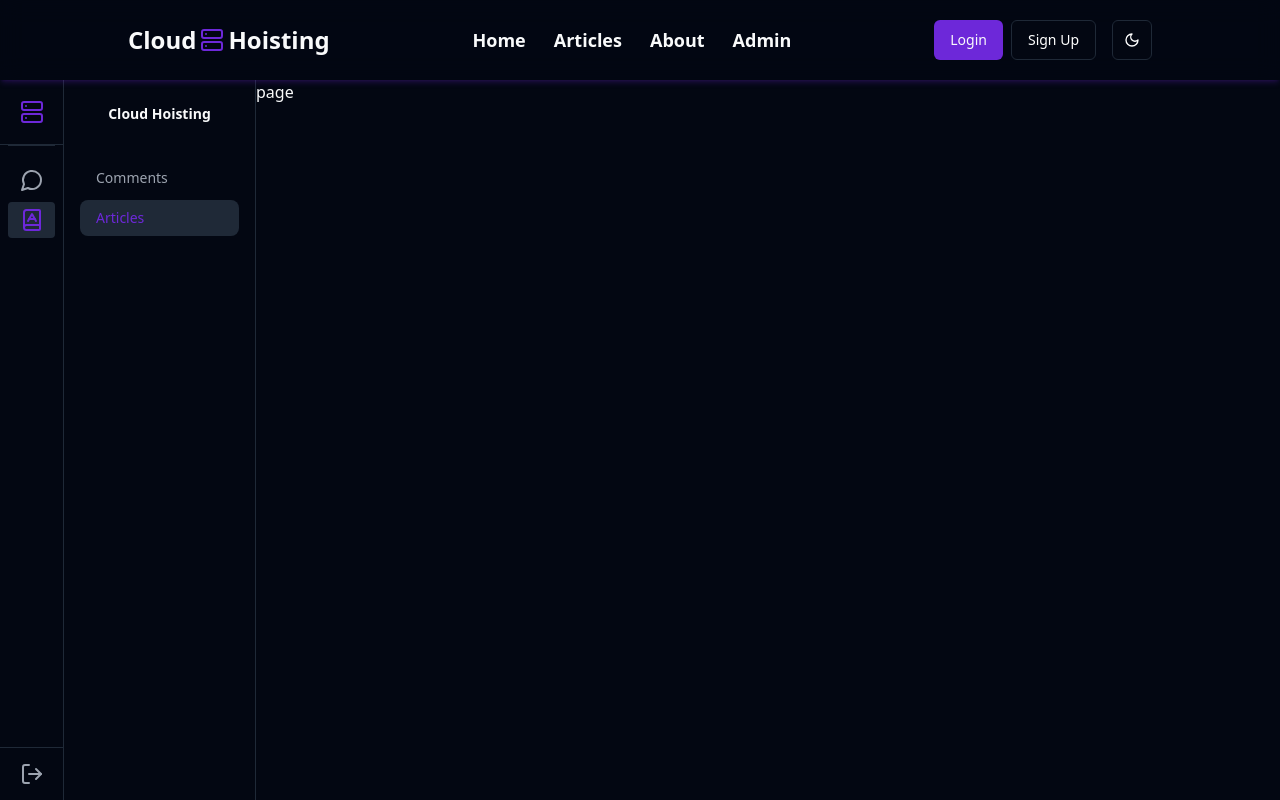
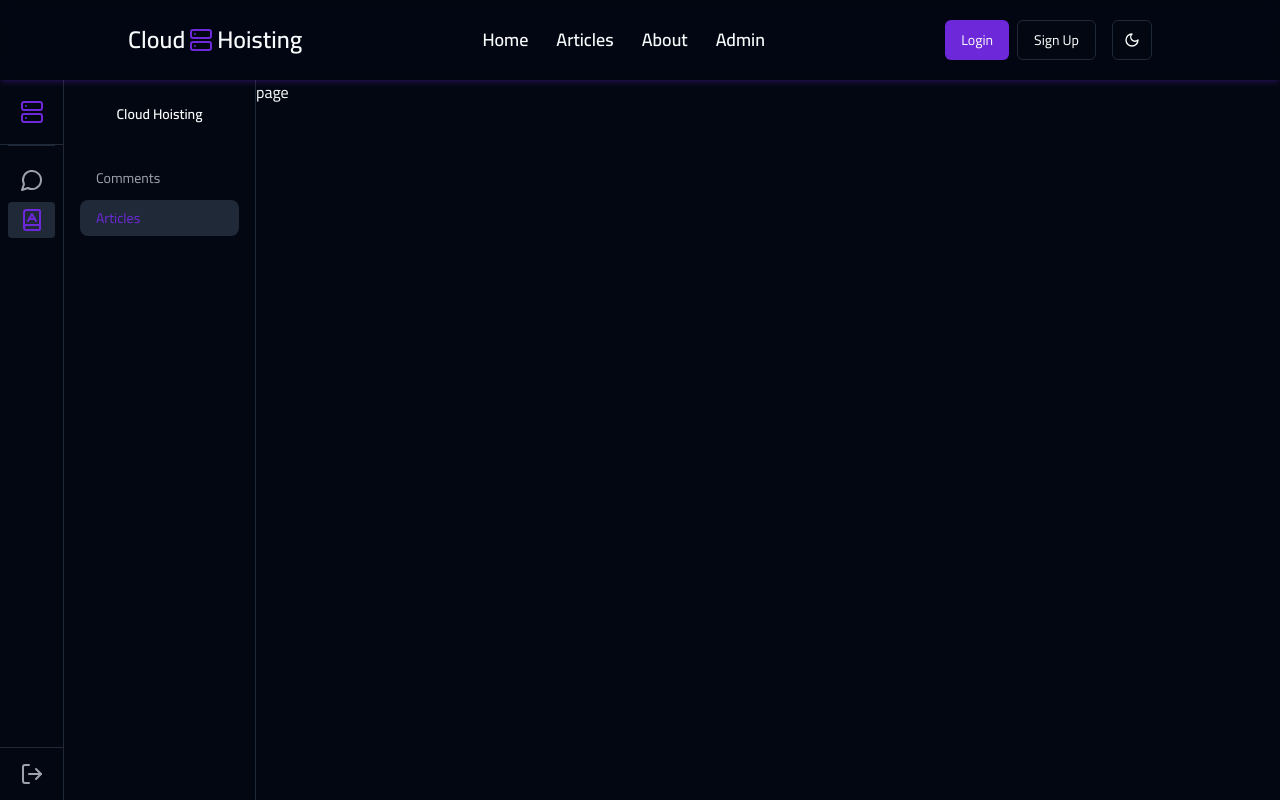
Before and after one commit to smartec3414/Fullstact_next.js, a Next.js app: page /admin/articles-table in a window 1280 px wide. Shown: the top 800 px of the page. Built offline with nearby package versions, Linux system fonts and the light colour scheme.

Commit message:
edit some bugs

```diff
--- a/src/app/admin/layout.tsx
+++ b/src/app/admin/layout.tsx
@@ -6,15 +6,11 @@ export default function AdminLayout({
   children: React.ReactNode;
 }>) {
   return (
-    <html className="scroll-smooth" lang="en">
-      <body className={` overflow-x-hidden antialiased`}>
     <div className="flex justify-between items-start  mt-20">
       <div className="w-16 lg:w-1/5">
         <AdminSidebar />
       </div>
       <div className="w-full lg:w-4/5 mx-4 sm:mx-0">{children}</div>
     </div>
-      </body>
-    </html>
   );
 }
```
Lines whose indentation alone changed are shown as unchanged.
